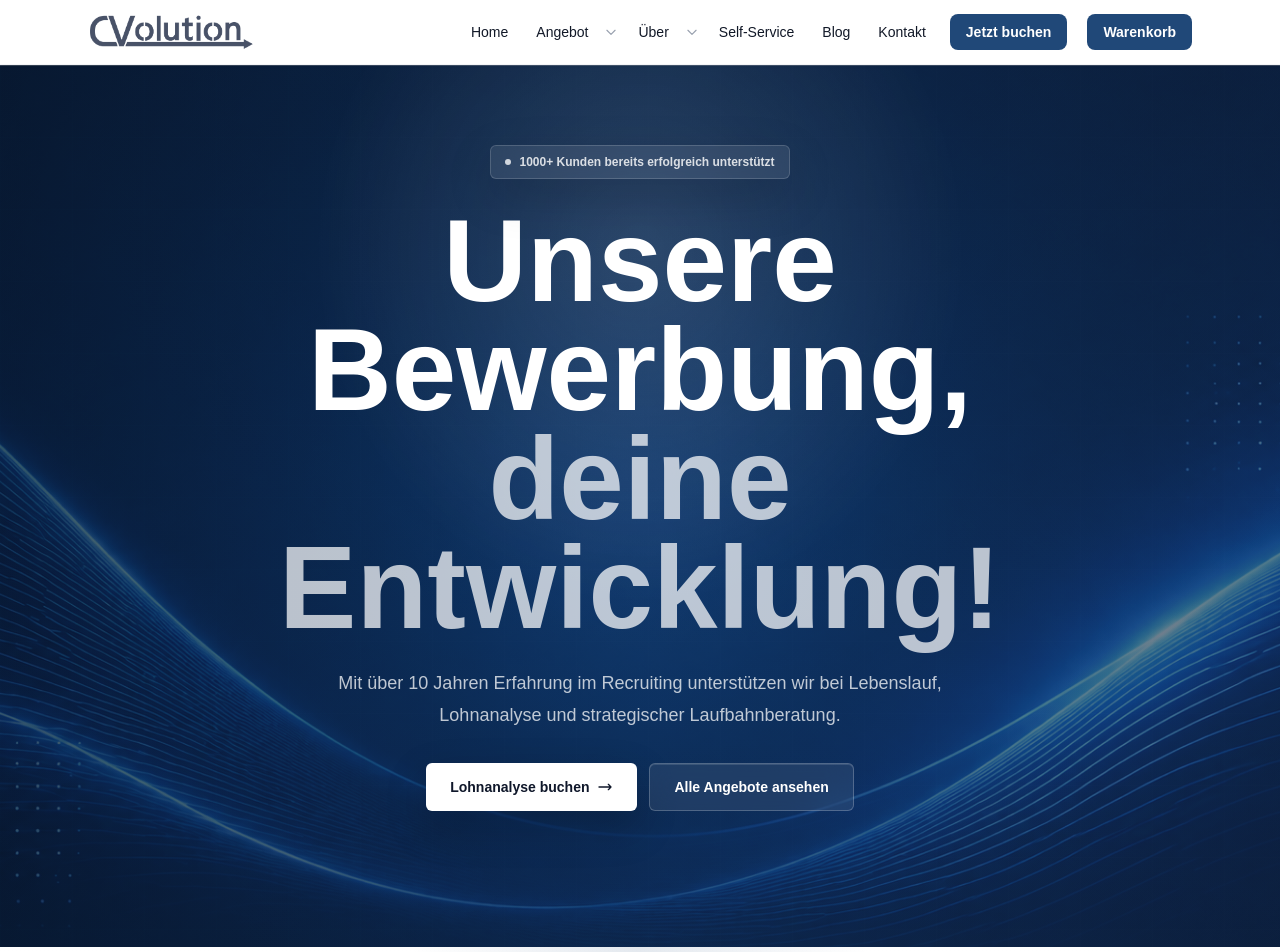
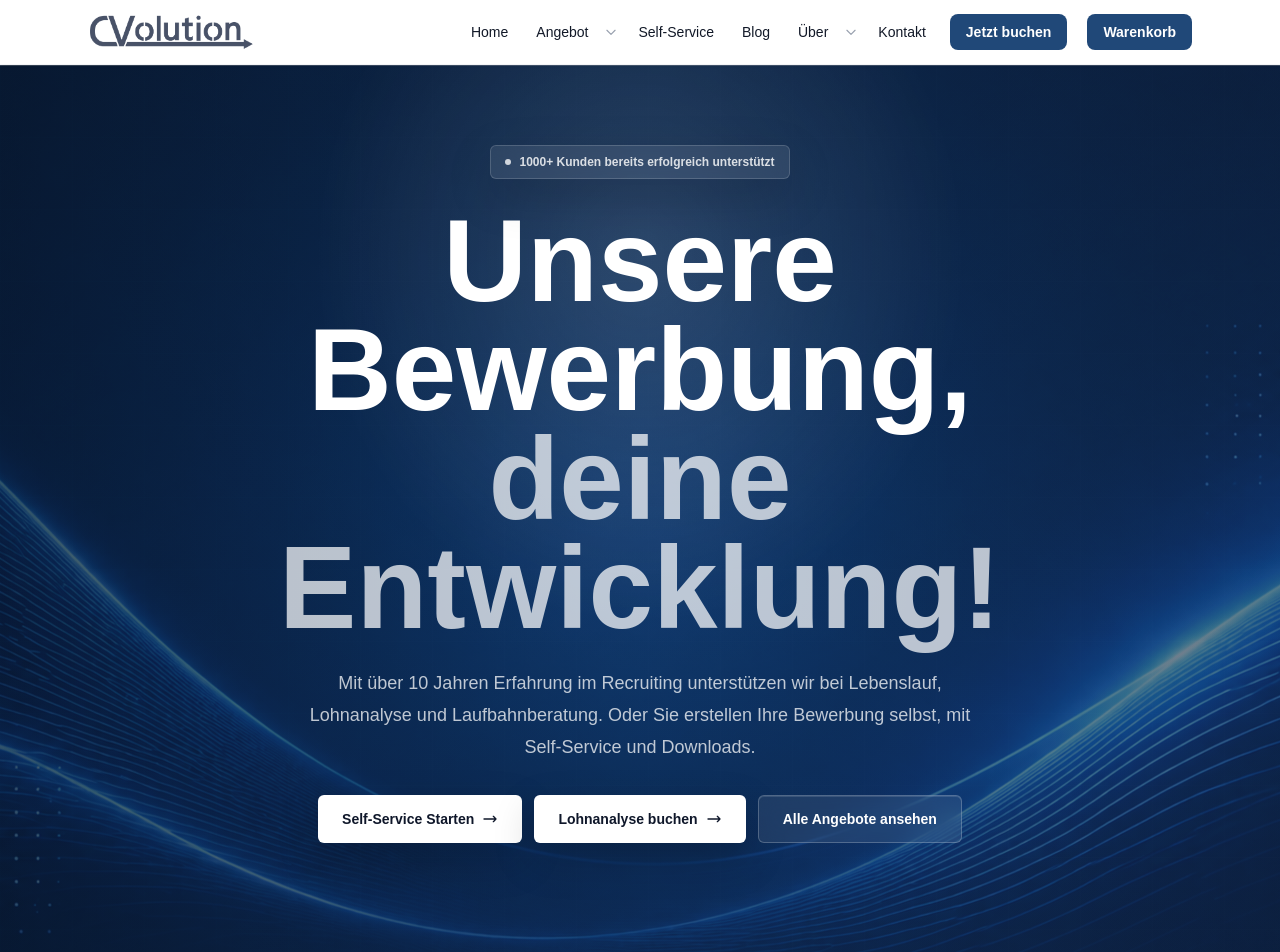
Before and after one commit to LE-NOIR-Web-Entwicklung/CVolutionNextJs, a Next.js app in the folder cvolution/: page / in a window 1280 px wide. Shown: the top 952 px of the page. Built offline with nearby package versions, Linux system fonts and the light colour scheme.

Commit message:
nav update

```diff
--- a/cvolution/src/app/components/Navbar.tsx
+++ b/cvolution/src/app/components/Navbar.tsx
@@ -50,16 +50,18 @@ export default function Navbar() {
       href: "/service",
       dropdown: true,
       items: [
+        { name: "Lohnanalyse", href: "/service-salary" },
+        { name: "Lebenslauf", href: "/service-cv" },
+        { name: "Motivationsschreiben", href: "/service-motivation" },
         { name: "Laufbahnberatung", href: "/service-career" },
-        { name: "Lebenslauf", href: "/service-cv" },
-        { name: "LinkedIn Profil", href: "/service-linkedin" },
-        { name: "Lohnanalyse", href: "/service-salary" },
-        { name: "Motivationsschreiben", href: "/service-motivation" },
-        { name: "RAV Unterstützung", href: "/service-rav" },
         { name: "Check", href: "/service-check" },
         { name: "Downloads", href: "/service-downloads" },
+        { name: "LinkedIn Profil", href: "/service-linkedin" },
+        { name: "RAV Unterstützung", href: "/service-rav" },
       ],
     },
+    { name: "Self-Service", href: "/self" },
+    { name: "Blog", href: "/blog" },
     {
       name: "Über",
       href: "/about",
@@ -68,8 +70,6 @@ export default function Navbar() {
         { name: "Team", href: "/team" },
       ],
     },
-    { name: "Self-Service", href: "/self" },
-    { name: "Blog", href: "/blog" },
     { name: "Kontakt", href: "/contact" },
   ];
 
--- a/cvolution/src/app/page.tsx
+++ b/cvolution/src/app/page.tsx
@@ -164,13 +164,22 @@ export default function Home() {
 
             {/* Subheadline */}
             <p className="max-w-2xl text-base leading-8 text-white/74 sm:text-lg mb-8">
-              Mit über 10 Jahren Erfahrung im Recruiting
-              unterstützen wir bei Lebenslauf, Lohnanalyse
-              und strategischer Laufbahnberatung.
+              Mit über 10 Jahren Erfahrung im Recruiting unterstützen wir bei Lebenslauf,
+              Lohnanalyse und Laufbahnberatung. Oder Sie erstellen Ihre Bewerbung
+              selbst, mit Self-Service und Downloads.
             </p>
 
             {/* CTA Buttons */}
             <div className="flex w-full flex-col items-stretch justify-center gap-3 sm:w-auto sm:flex-row sm:items-center mb-10 sm:mb-14">
+              <Link
+                href="/self"
+                className="inline-flex min-h-12 items-center justify-center rounded-md bg-white px-6 py-3 text-sm font-semibold text-[#0F172A] shadow-[0_1rem_2.5rem_rgba(0,0,0,0.22)] transition duration-300 hover:-translate-y-0.5 hover:bg-[#f4f7fb]"
+              >
+                Self-Service Starten
+                <svg className="w-4 h-4 ml-2" fill="none" viewBox="0 0 24 24" stroke="currentColor" strokeWidth="2">
+                  <path strokeLinecap="round" strokeLinejoin="round" d="M17 8l4 4m0 0l-4 4m4-4H3" />
+                </svg>
+              </Link>
               <Link
                 href="/service-salary"
                 className="inline-flex min-h-12 items-center justify-center rounded-md bg-white px-6 py-3 text-sm font-semibold text-[#0F172A] shadow-[0_1rem_2.5rem_rgba(0,0,0,0.22)] transition duration-300 hover:-translate-y-0.5 hover:bg-[#f4f7fb]"
```
